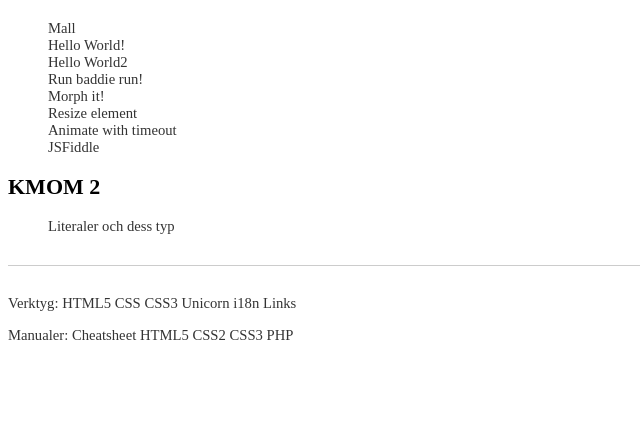
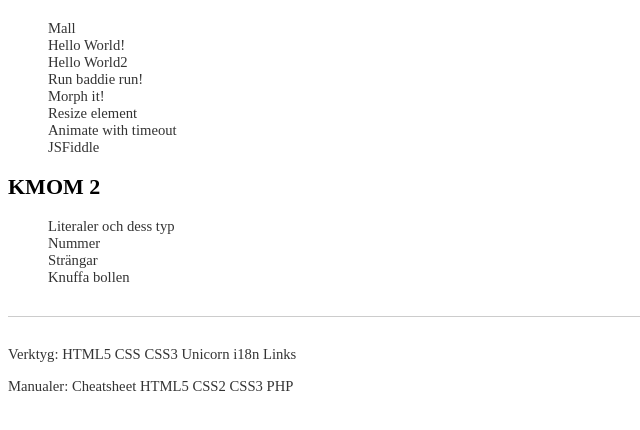
Before and after one commit to klinkaren/JS, a PHP site: page /test.php in a window 1280 px wide. Shown: the part 256-686 px from the top of the page, without its empty margins (0-640 px from the left). Run offline with PHP 8.4, Linux system fonts and the light colour scheme; style sheets or scripts are compiled from the project's sources.

Commit message:
updated work on kmom02

```diff
--- a/test.php
+++ b/test.php
@@ -18,8 +18,12 @@ $testlist = array(
 	    '8'=> array('text'=>'JSFiddle',				'url'=>'http://jsfiddle.net/klinkaren/dvyu3xo3/',		'title' => 'Mall i JSFiddle.')
     ),
 	'kmom02' => array(
-		'1'=> array('text'=>'Literaler och dess typ',	'url'=>$path.'literals-and-identifiers',			'title' => 'Testprogram som skriver ut literaler tillsammans med dess typ.'), ),
-    // sätt ett komma efter ) ovan och fyll på med kmom02. menyn uppdateras automatiskt.
+		'1'=> array('text'=>'Literaler och dess typ',	'url'=>$path.'literals-and-identifiers',			'title' => 'Testprogram som skriver ut literaler tillsammans med dess typ.'),
+		'2'=> array('text'=>'Nummer',					'url'=>$path.'numbers',								'title' => 'Testprogram för tal.'),
+		'3'=> array('text'=>'Strängar',					'url'=>$path.'strings',								'title' => 'Testprogram för strängar.'),
+		'4'=> array('text'=>'Tärningskast',				'url'=>$path.'dice',								'title' => 'Testprogram där en tärning kastas och genomsnitt av kastserien visas.'),
+		'4'=> array('text'=>'Knuffa bollen',			'url'=>$path.'push-the-ball',								'title' => 'Testprogram där en boll knuffas runt.')
+	),
   )
 ?>
 
```
